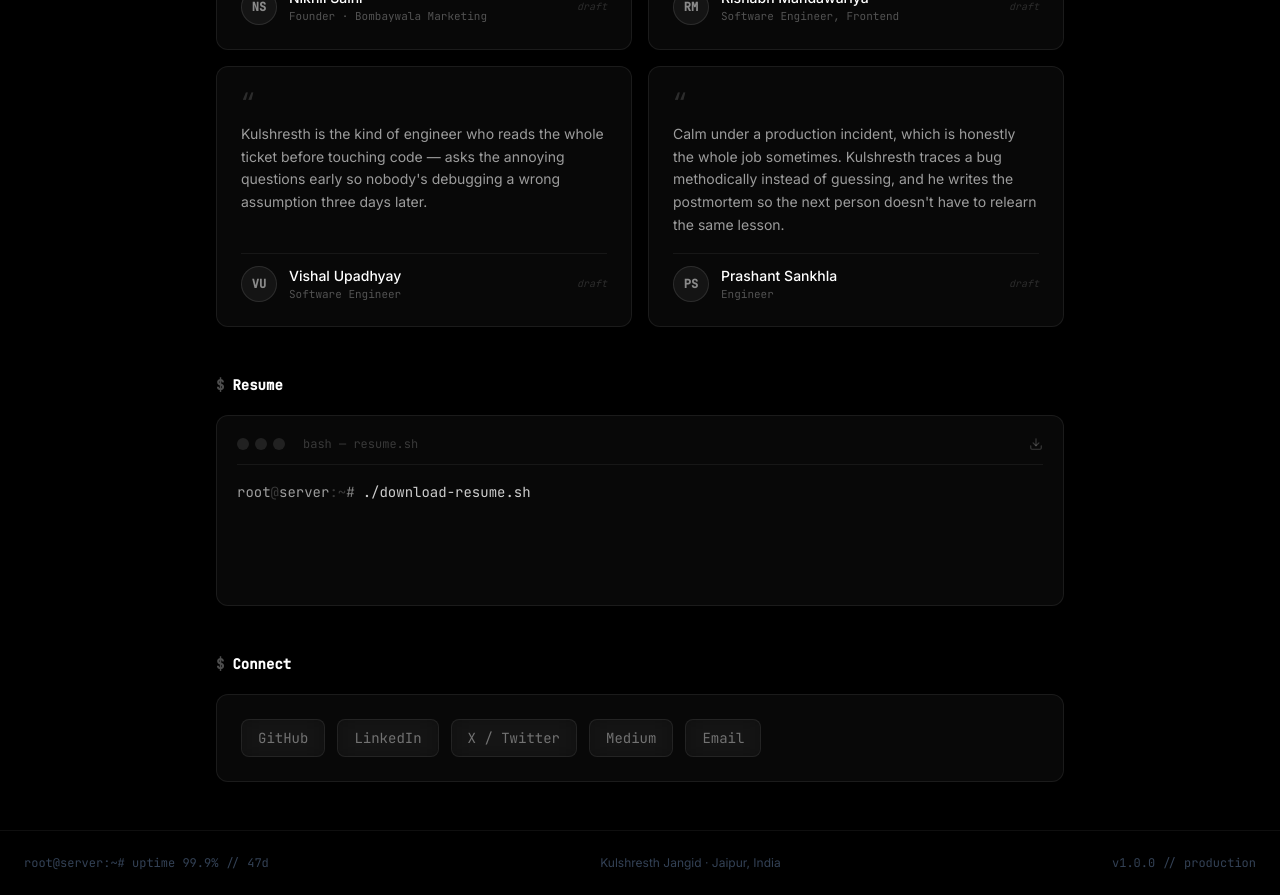
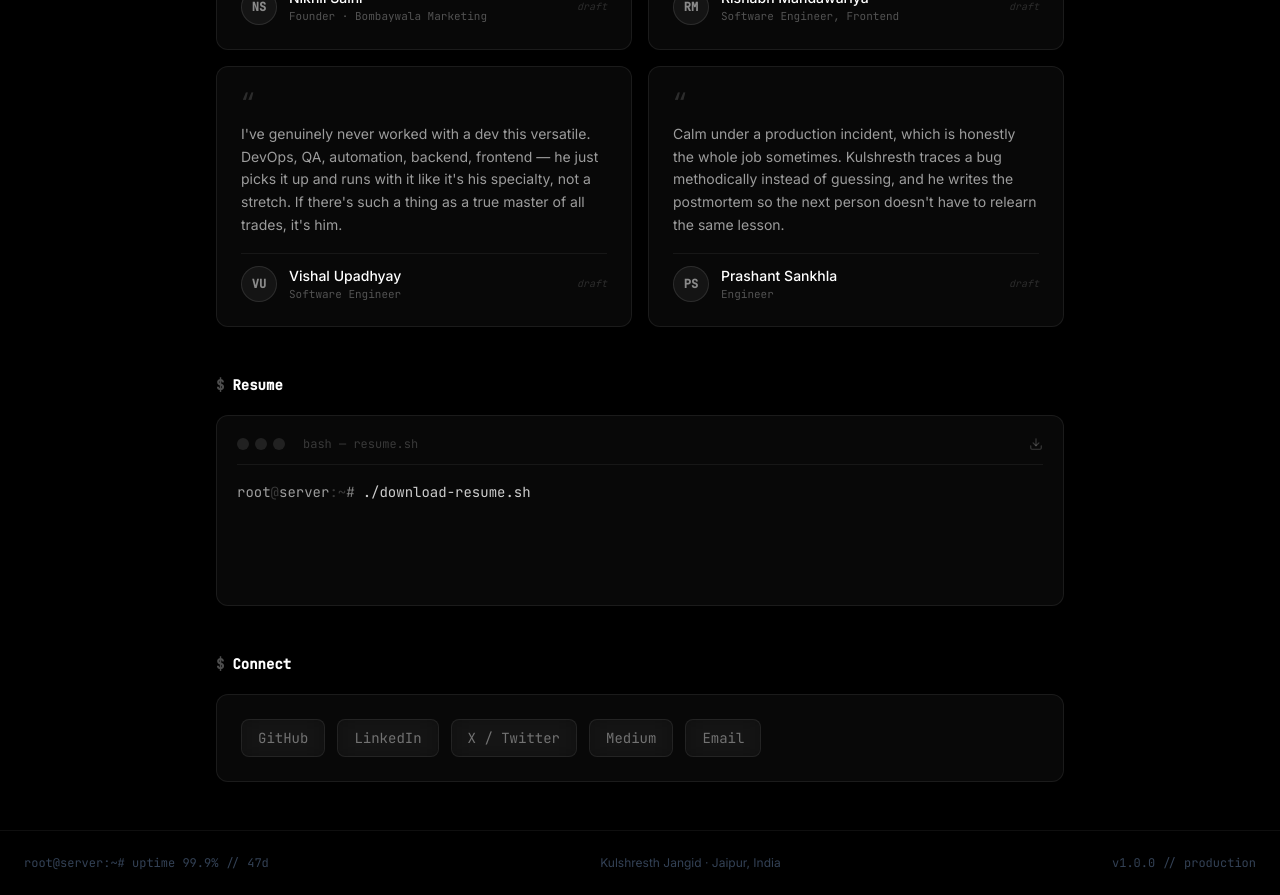
Before and after one commit to KulshresthJangid/tic-tac-toe, a React (Vite) app: page /about in a window 1280 px wide. Shown: the part 3400-4295 px from the top of the page. Built offline with nearby package versions, Linux system fonts and the light colour scheme.

Commit message:
content(testimonials): refine Vishal's draft quote
Wrote it up from what you actually described — versatility across
devops, QA, automation, backend, and frontend — instead of the
generic placeholder. Still approved: false until he's seen it.

```diff
--- a/src/data/testimonials.ts
+++ b/src/data/testimonials.ts
@@ -62,7 +62,7 @@ export const testimonials: Testimonial[] = [
     company: '—',
     relationship: 'Engineering collaborator',
     quote:
-      "Kulshresth is the kind of engineer who reads the whole ticket before touching code — asks the annoying questions early so nobody's debugging a wrong assumption three days later.",
+      "I've genuinely never worked with a dev this versatile. DevOps, QA, automation, backend, frontend — he just picks it up and runs with it like it's his specialty, not a stretch. If there's such a thing as a true master of all trades, it's him.",
     approved: false,
   },
   {
```
